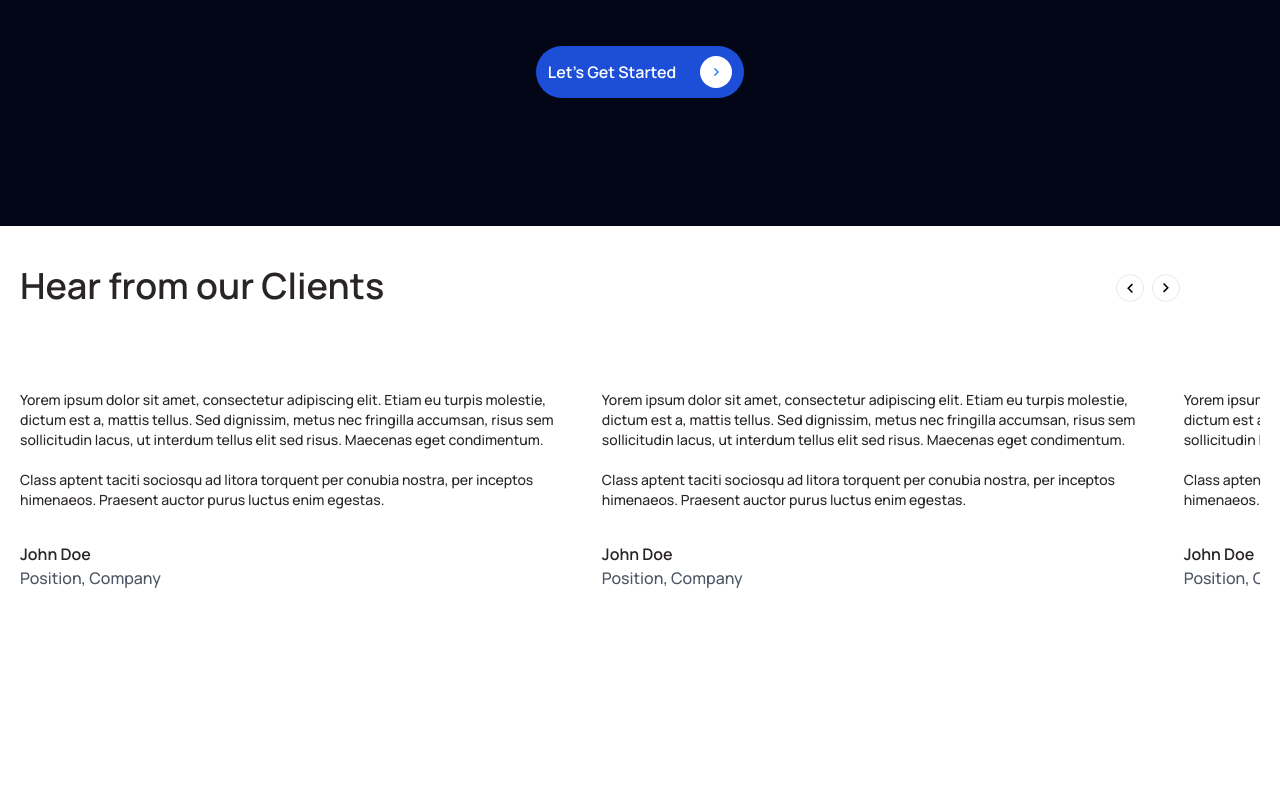
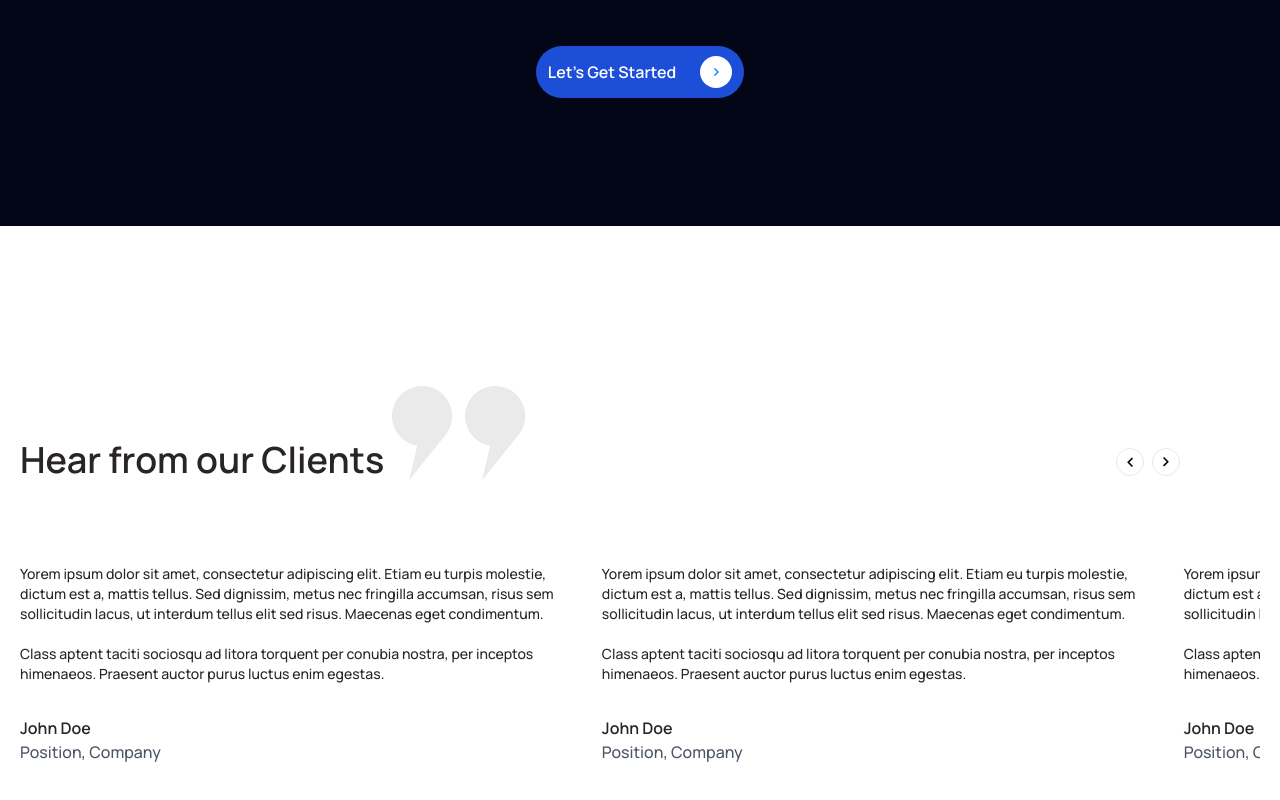
Before and after one commit to Begjonbek/Industry, a website: page public/index.html in a window 1280 px wide. Shown: the part 3362-4162 px from the top of the page. Before the commit the page ends 4072 px from the top, so only its background shows below. Drawn offline with nearby package versions, Linux system fonts and the light colour scheme.

Commit message:
swiper push

```diff
--- a/public/index.html
+++ b/public/index.html
@@ -459,22 +459,33 @@
             </button>
         </div>
     </section>
-    <section class="py-10">
-       <div class="max-w-mlg px-5 mx-auto">
-        <h2 class="font-semibold text-4xl text-stone-800 mb-20">Hear from our Clients</h2>
+    <section class="py-40">
+       <div class=" max-w-mlg px-5 mx-auto">
+        <div class="flex items-end mb-32 sm:mb-20 gap-2">
+            <h2 class="font-semibold text-xl sm:text-2xl md:text-3xl lg:text-4xl text-stone-800 whitespace-nowrap">Hear from our Clients</h2>
+        <div class="flex gap-3">
+            <svg class=" w-9 sm:w-[10%]"   viewBox="0 0 62 96" fill="none" xmlns="http://www.w3.org/2000/svg">
+                <path opacity="0.1" fill-rule="evenodd" clip-rule="evenodd" d="M52.8203 51.3114C54.7982 49.1884 56.504 46.7451 57.8546 44.0097C65.312 28.9057 59.1133 10.616 44.0093 3.15862C28.9053 -4.2988 10.6157 1.89996 3.15826 17.0039C-4.29917 32.1079 1.89959 50.3975 17.0036 57.855C19.751 59.2115 22.6038 60.1161 25.4777 60.5975L17.4166 95.4197L52.8203 51.3114Z" fill="#323232"/>
+            </svg>
+            <svg class="w-9 sm:w-[10%]"  viewBox="0 0 62 96" fill="none" xmlns="http://www.w3.org/2000/svg">
+                <path opacity="0.1" fill-rule="evenodd" clip-rule="evenodd" d="M52.8203 51.3114C54.7982 49.1884 56.504 46.7451 57.8546 44.0097C65.312 28.9057 59.1133 10.616 44.0093 3.15862C28.9053 -4.2988 10.6157 1.89996 3.15826 17.0039C-4.29917 32.1079 1.89959 50.3975 17.0036 57.855C19.751 59.2115 22.6038 60.1161 25.4777 60.5975L17.4166 95.4197L52.8203 51.3114Z" fill="#323232"/>
+            </svg>
+        </div>
+
+        </div>
         <!-- Swiper -->
       <div class="relative h-1">
         <div class="absolute -top-28 right-20 flex items-center gap-2">
-            <div class="swiper-button-next-1 border group active:border-gray-800 flex items-center justify-center w-7 h-7 rounded-full active:text-blue-700">
+            <button class="swiper-button-prev-1 border group active:border-gray-800 flex items-center justify-center w-7 h-7 rounded-full active:text-blue-700">
                 <svg class="group-active:text-blue-700" width="6" height="10" viewBox="0 0 6 10" fill="none" xmlns="http://www.w3.org/2000/svg">
                 <path d="M4.88 0.54L6 1.65L2.32 5.27L6 8.89L4.88 10L0.15 5.27L4.88 0.54Z" fill="currentColor"/>
                 </svg>
-            </div>
-            <div class="swiper-button-prev-1 border group active:border-gray-800 flex items-center justify-center w-7 h-7 rounded-full active:text-blue-700">
+            </button>
+            <button class="swiper-button-next-1 border group active:border-gray-800 flex items-center justify-center w-7 h-7 rounded-full active:text-blue-700">
                 <svg class="group-active:text-blue-700" width="6" height="10" viewBox="0 0 6 10" fill="none" xmlns="http://www.w3.org/2000/svg">
                     <path d="M1.12 9.46L0 8.35L3.68 4.73L0 1.11L1.12 0L5.85 4.73L1.12 9.46Z" fill="currentColor"/>
                 </svg>
-            </div>
+            </button>
 
            </div>
       </div>
--- a/src/styles.css
+++ b/src/styles.css
@@ -1,14 +1,11 @@
 @tailwind base;
 @tailwind components;
 @tailwind utilities;
-
-
 
 .swiper {
     width: 100%;
     height: 100%;
   }
-
   .swiper-slide {
     text-align: center;
     font-size: 18px;
```
Also changed, not shown: public/css/styles.css.
